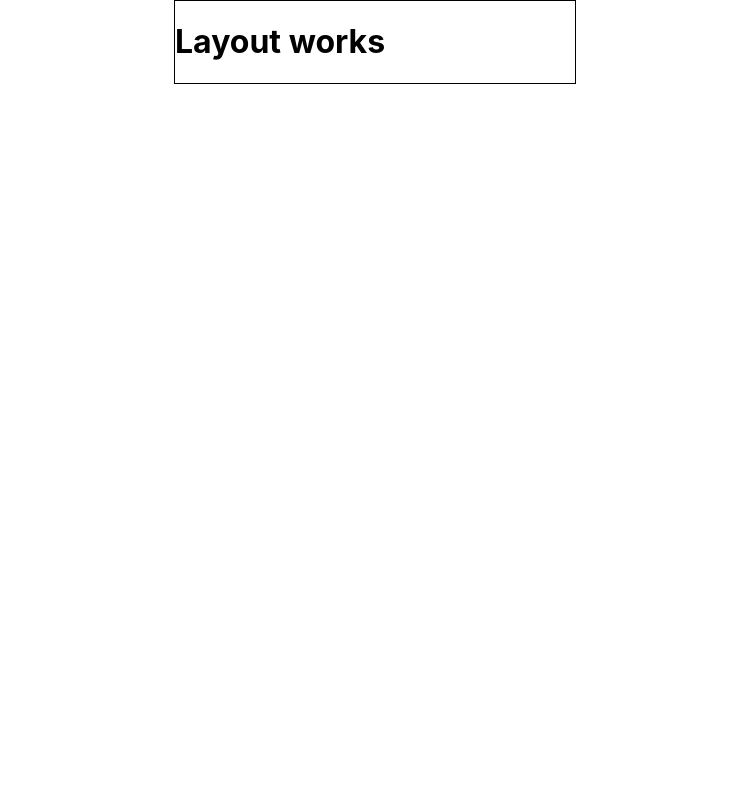
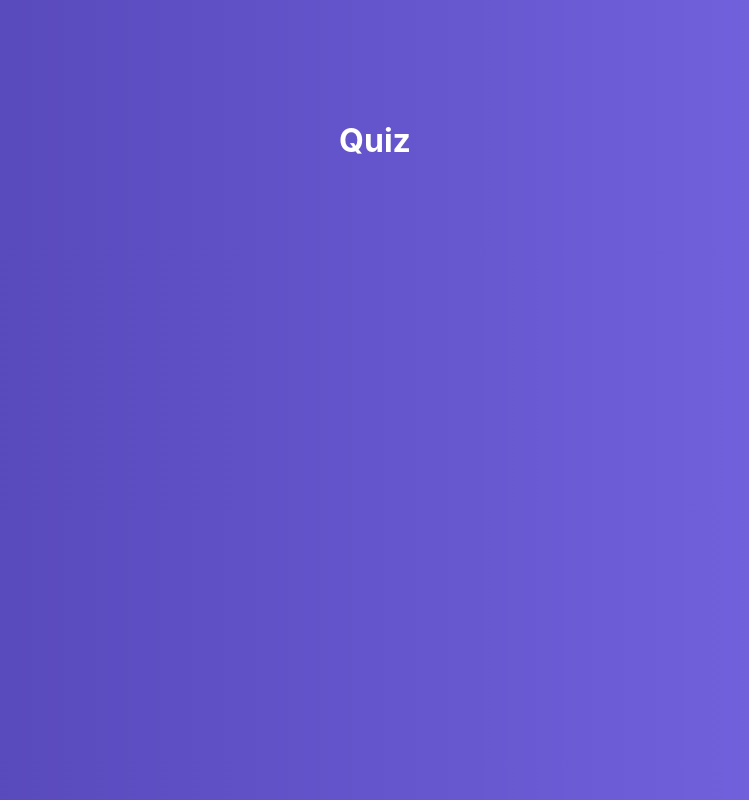
Before and after one commit to VladSidorovich/React-quiz, a React app: page / in a window 1280 px wide. Shown: the whole page, without its empty margins (265-1014 px from the left). Built offline with nearby package versions, Linux system fonts and the light colour scheme.

Commit message:
added main page

```diff
--- a/package.json
+++ b/package.json
@@ -17,7 +17,7 @@
     "babel-preset-react-app": "^9.1.0",
     "camelcase": "^5.3.1",
     "case-sensitive-paths-webpack-plugin": "2.2.0",
-    "css-loader": "3.2.0",
+    "css-loader": "^3.2.0",
     "dotenv": "8.2.0",
     "dotenv-expand": "5.1.0",
     "eslint": "^6.6.0",
--- a/src/App.js
+++ b/src/App.js
@@ -1,12 +1,11 @@
 import React from 'react';
-import Layout from './hoc/Layout//Layout'
+import Layout from './hoc/Layout/Layout.js'
+import Quiz from './containers/Quiz/Quiz.js'
 
 function App() {
   return (
     <Layout>
-      <div style={{width:400, border: '1px solid black', margin: 'auto'}}>
-        <h1> Layout works</h1>
-      </div>
+        <Quiz/>
     </Layout>
   );
 }
--- /dev/null
+++ b/src/containers/Quiz/Quiz.js
@@ -0,0 +1,19 @@
+import React, { Component } from 'react'
+import classes from './Quiz.module.css'
+
+class Quiz extends Component {
+
+  state = {
+    quiz: []
+  }
+
+  render() {
+    return (
+      <div className={classes.Quiz}>
+        <h1> Quiz </h1>
+      </div>
+    )
+  }
+}
+
+export default Quiz
--- /dev/null
+++ b/src/containers/Quiz/Quiz.module.css
@@ -0,0 +1,13 @@
+.Quiz {
+    display: flex;
+    justify-content: center;
+    padding-top: 100px;
+    flex-grow: 1;
+    width: 100%;
+    background: linear-gradient(90deg, #5041b2 0%, #7969e6 100%);
+}
+
+.Quiz h1 {
+    color: #fff;
+    margin-left: 10;
+}
--- a/src/hoc/Layout/Layout.js
+++ b/src/hoc/Layout/Layout.js
@@ -1,9 +1,10 @@
 import React from 'react'
+import classes from './Layout.module.css'
 
 class Layout extends React.Component {
   render() {
     return (
-      <div>
+      <div className={classes.Layout}>
         <main>
           {this.props.children}
         </main>
```
Also changed, not shown: src/components/ActiveQuiz/Active.module.css (added), src/components/ActiveQuiz/ActiveQuiz.js (added), src/hoc/Layout/Layout.module.css (renamed from src/hoc/Layout/Layout.css).
